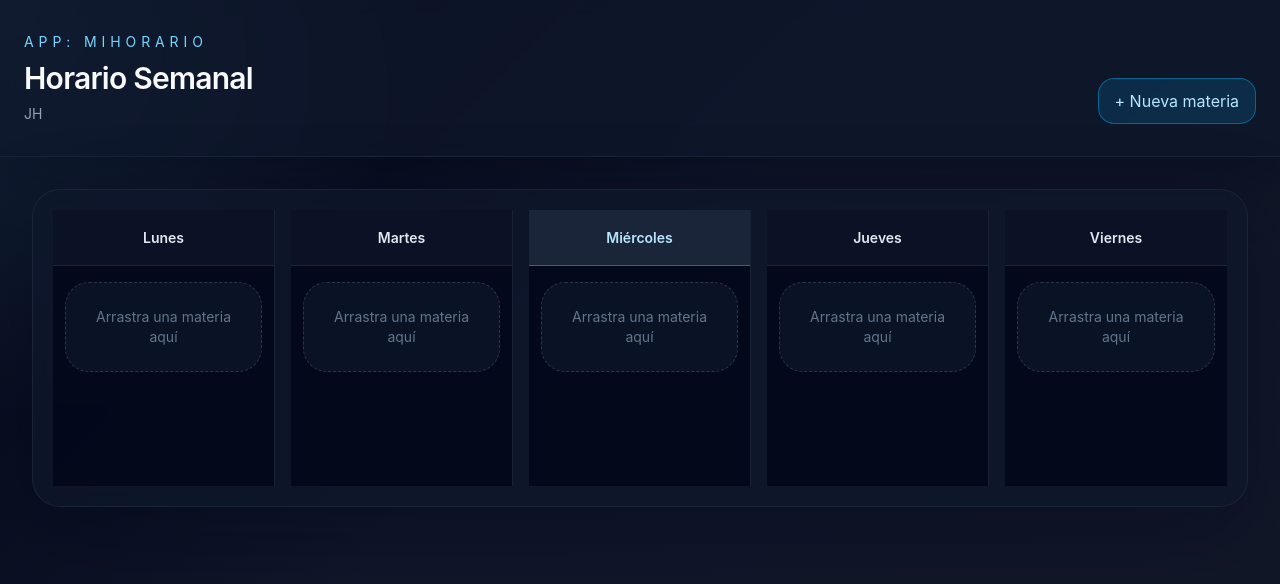
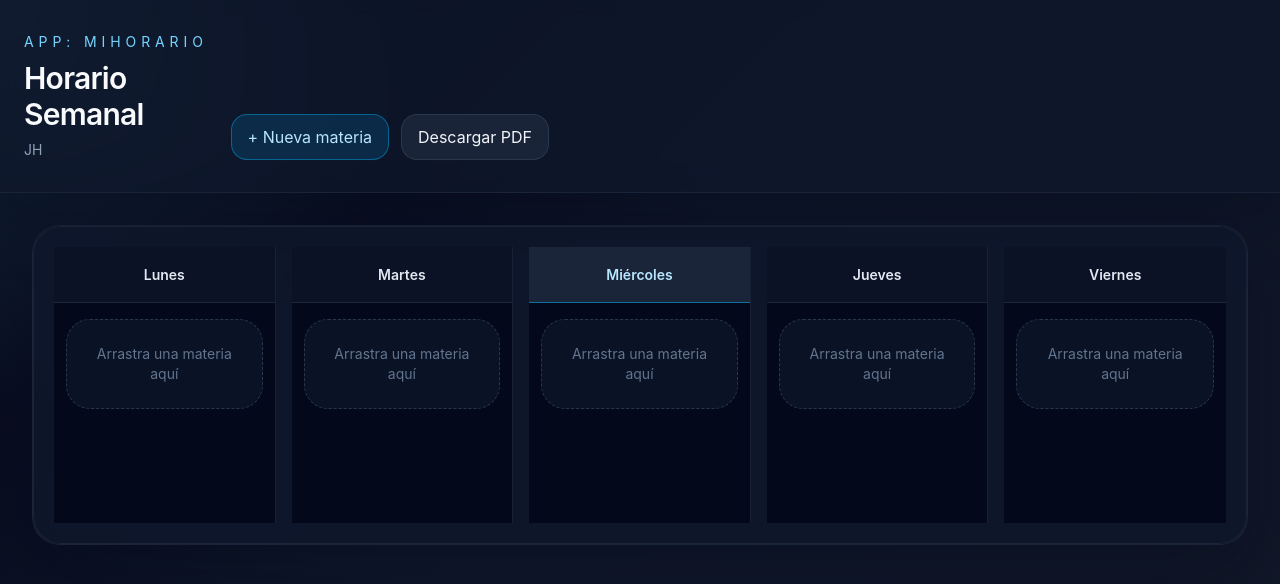
Before and after one commit to Jonathannn-h/miHorario, a React (Vite) app: page / in a window 1280 px wide. Shown: the top 584 px of the page. Built offline with nearby package versions, Linux system fonts and the light colour scheme; the HTML template or start-up script is replaced by a standard one.

Commit message:
Implementacion de descarg horario en pdf

```diff
--- a/package.json
+++ b/package.json
@@ -9,7 +9,9 @@
     "preview": "vite preview"
   },
   "dependencies": {
+    "html2canvas": "^1.4.1",
     "lucide-react": "^1.27.0",
+    "pdf-lib": "^1.17.1",
     "react": "^18.3.1",
     "react-dom": "^18.3.1"
   },
--- a/src/App.jsx
+++ b/src/App.jsx
@@ -1,4 +1,6 @@
 import { useEffect, useRef, useState } from 'react';
+import html2canvas from 'html2canvas';
+import { PDFDocument } from 'pdf-lib';
 import GrillaHorario from './components/GrillaHorario';
 import ModalMateria from './components/ModalMateria';
 import UndoSnackbar from './components/UndoSnackbar';
@@ -11,6 +13,7 @@ function App() {
   const [lastRemoved, setLastRemoved] = useState(null);
   const [undoOpen, setUndoOpen] = useState(false);
   const undoTimer = useRef(null);
+  const horarioRef = useRef(null);
 
   useEffect(() => {
     return () => {
@@ -67,6 +70,41 @@ function App() {
     if (undoTimer.current) clearTimeout(undoTimer.current);
   };
 
+  const descargarHorarioPdf = async () => {
+    if (!horarioRef.current) return;
+
+    const canvas = await html2canvas(horarioRef.current, {
+      scale: 2,
+      backgroundColor: '#020617',
+      useCORS: true,
+    });
+
+    const pngDataUrl = canvas.toDataURL('image/png');
+    const pngImageBytes = await fetch(pngDataUrl).then((res) => res.arrayBuffer());
+
+    const pdfDoc = await PDFDocument.create();
+    const pngImage = await pdfDoc.embedPng(pngImageBytes);
+    const pdfPage = pdfDoc.addPage([canvas.width, canvas.height]);
+
+    pdfPage.drawImage(pngImage, {
+      x: 0,
+      y: 0,
+      width: canvas.width,
+      height: canvas.height,
+    });
+
+    const pdfBytes = await pdfDoc.save();
+    const blob = new Blob([pdfBytes], { type: 'application/pdf' });
+    const url = URL.createObjectURL(blob);
+    const link = document.createElement('a');
+    link.href = url;
+    link.download = 'horario.pdf';
+    document.body.appendChild(link);
+    link.click();
+    link.remove();
+    URL.revokeObjectURL(url);
+  };
+
   return (
     <div className="min-h-screen bg-[radial-gradient(circle_at_top_left,_rgba(125,211,252,0.16),_transparent_28%),linear-gradient(135deg,_#020617_0%,_#0f172a_45%,_#111827_100%)] text-slate-100">
       <header className="border-b border-slate-800/80 bg-slate-900/70 px-6 py-8 shadow-[0_20px_60px_rgba(2,6,23,0.35)] backdrop-blur">
@@ -76,22 +114,32 @@ function App() {
             <h1 className="text-3xl font-semibold tracking-tight text-slate-50">Horario Semanal</h1>
             <p className="mt-2 max-w-2xl text-sm text-slate-400">JH</p>
           </div>
+          <div className="flex w-full flex-col gap-3 md:flex-row md:items-center">
             <button
               onClick={abrirCrear}
               className="w-full md:w-auto rounded-2xl border border-sky-400/40 bg-sky-500/15 px-4 py-2.5 font-medium text-sky-200 transition hover:bg-sky-500/25"
             >
               + Nueva materia
             </button>
+            <button
+              onClick={descargarHorarioPdf}
+              className="w-full md:w-auto rounded-2xl border border-slate-700/70 bg-slate-800/80 px-4 py-2.5 font-medium text-slate-100 transition hover:bg-slate-700/90"
+            >
+              Descargar PDF
+            </button>
+          </div>
         </div>
       </header>
 
       <main className="mx-auto max-w-7xl px-4 py-8 sm:px-6 lg:px-8">
+        <div ref={horarioRef} className="overflow-hidden rounded-[28px] border border-slate-800/80 bg-slate-900/70 shadow-[0_25px_80px_rgba(2,6,23,0.35)]">
           <GrillaHorario
             materias={materias}
             onEditar={abrirEditar}
             onEliminar={handleEliminar}
             onMover={moverMateria}
           />
+        </div>
       </main>
 
       <ModalMateria
--- a/vite.config.js
+++ b/vite.config.js
@@ -1,8 +1,14 @@
+import path from 'path';
 import { defineConfig } from 'vite';
 import react from '@vitejs/plugin-react';
 import tailwindcss from '@tailwindcss/vite';
 
 export default defineConfig({
+  resolve: {
+    alias: {
+      'core-js/modules': path.resolve(__dirname, 'node_modules/core-js/modules'),
+    },
+  },
   plugins: [react(), tailwindcss()],
   server: {
     host: '0.0.0.0',
```
Also changed, not shown: 6 other files (tests, documents, lock files or other folders). Lines whose indentation alone changed are shown as unchanged.
